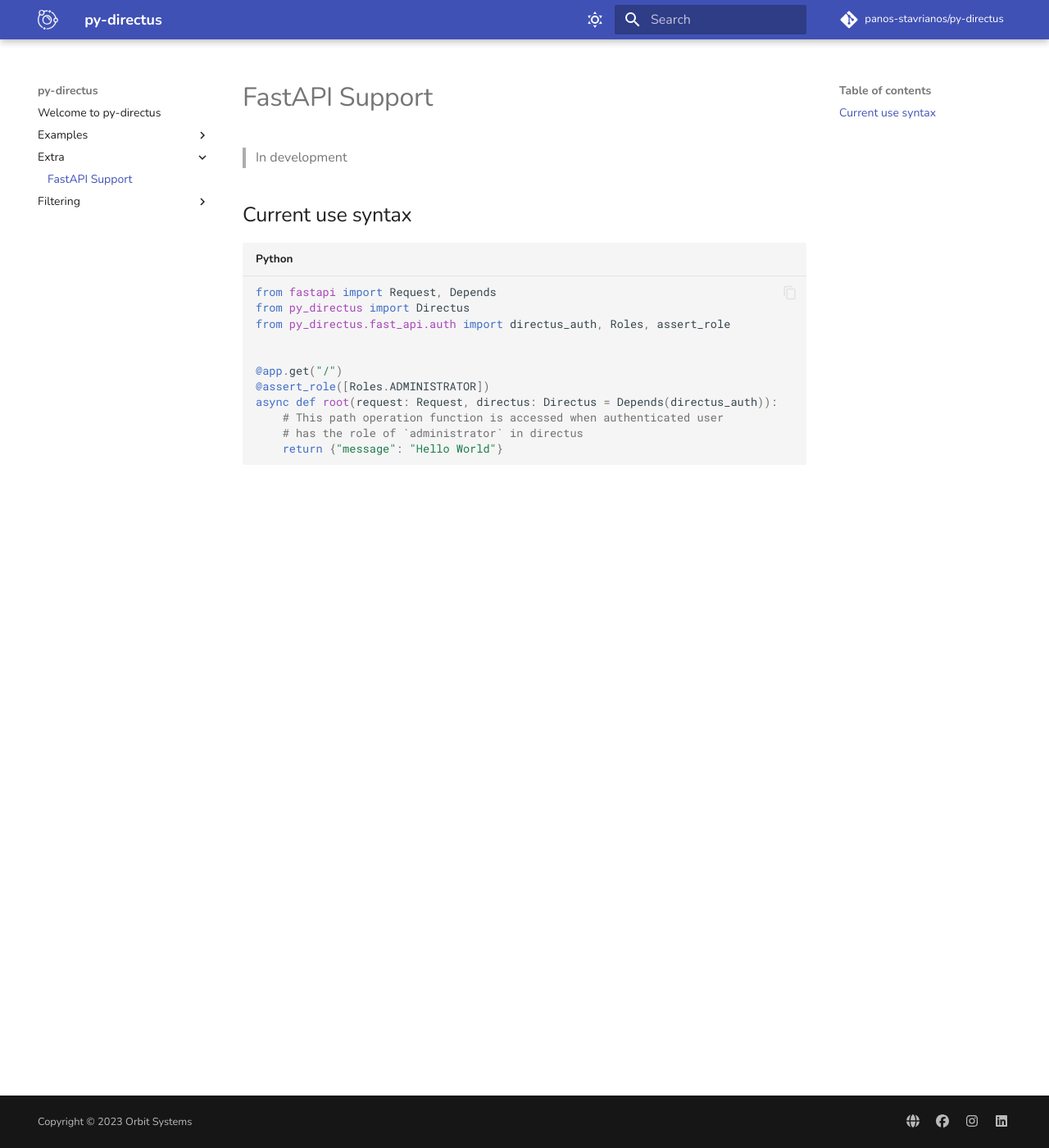
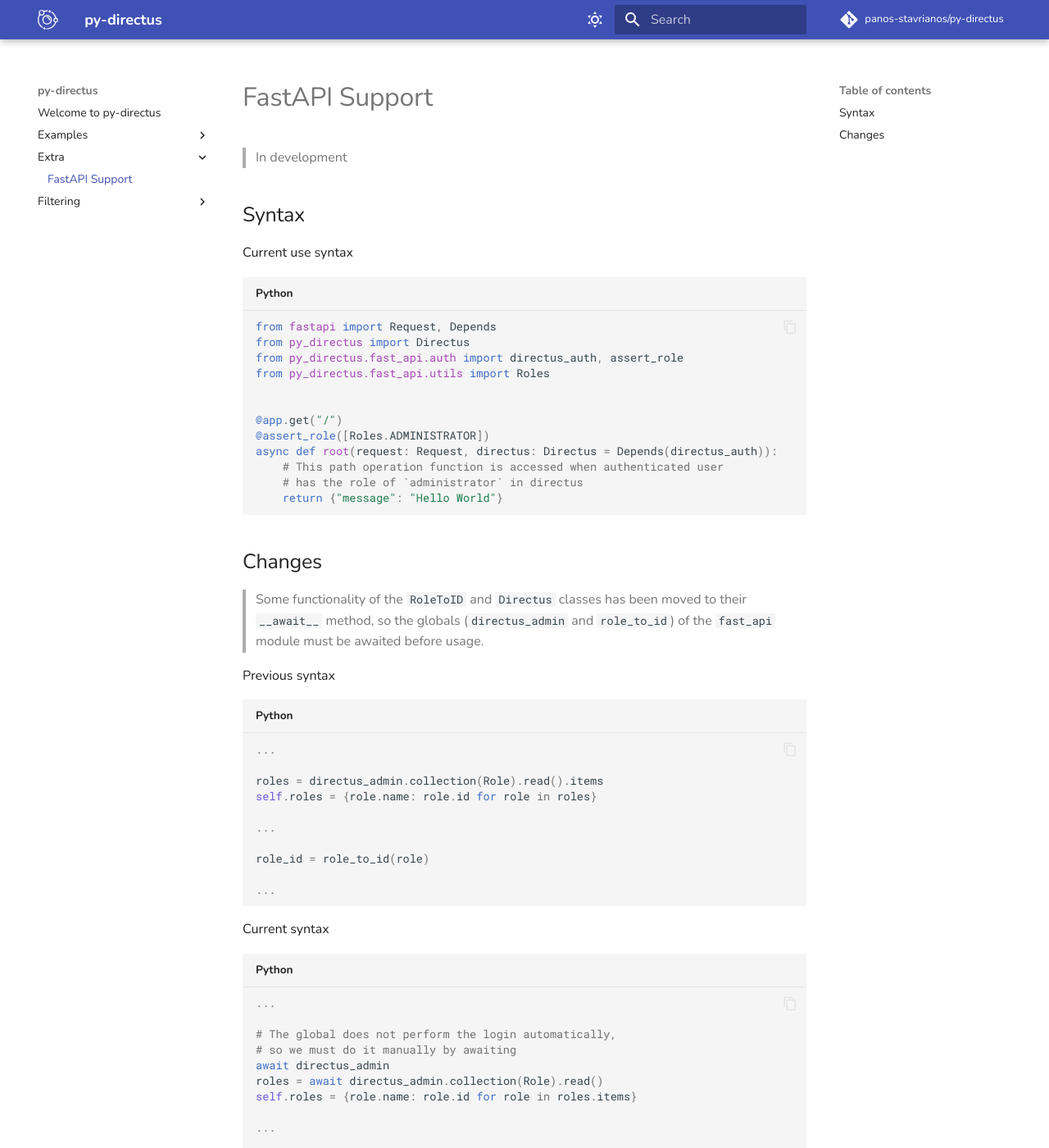
Before and after one commit to panos-stavrianos/py-directus, an MkDocs documentation site: the page built from docs/docs/extra/index.md, in a window 1280 px wide and 1400 px high. Shown: the whole window at 82% size. Built offline with MkDocs 1.6.1 and Material for MkDocs 9.7.7, drawn with Linux system fonts in a browser that asks for light colours; comment, search, counter and statistics services are not loaded; some of the changed text lies outside the part shown.

Commit message:
[UPD] Updated FastAPI support docs

````diff
--- a/docs/docs/extra/index.md
+++ b/docs/docs/extra/index.md
@@ -2,12 +2,15 @@
 
 > In development
 
-## Current use syntax
+## Syntax
+
+Current use syntax
 
 ```python
 from fastapi import Request, Depends
 from py_directus import Directus
-from py_directus.fast_api.auth import directus_auth, Roles, assert_role
+from py_directus.fast_api.auth import directus_auth, assert_role
+from py_directus.fast_api.utils import Roles
 
 
 @app.get("/")
@@ -17,3 +20,43 @@
     # has the role of `administrator` in directus
     return {"message": "Hello World"}
 ```
+
+## Changes
+
+> Some functionality of the `RoleToID` and `Directus` classes has been moved to their `__await__` method,
+> so the globals (`directus_admin` and `role_to_id`) of the `fast_api` module must be awaited before usage.
+
+Previous syntax
+
+```python
+...
+
+roles = directus_admin.collection(Role).read().items
+self.roles = {role.name: role.id for role in roles}
+
+...
+
+role_id = role_to_id(role)
+
+...
+```
+
+Current syntax
+```python
+...
+
+# The global does not perform the login automatically,
+# so we must do it manually by awaiting
+await directus_admin
+roles = await directus_admin.collection(Role).read()
+self.roles = {role.name: role.id for role in roles.items}
+
+...
+
+# The global does not fetch roles from Directus automatically,
+# so we must do it manually by awaiting
+await role_to_id
+role_id = role_to_id(role)
+
+...
+```
````
